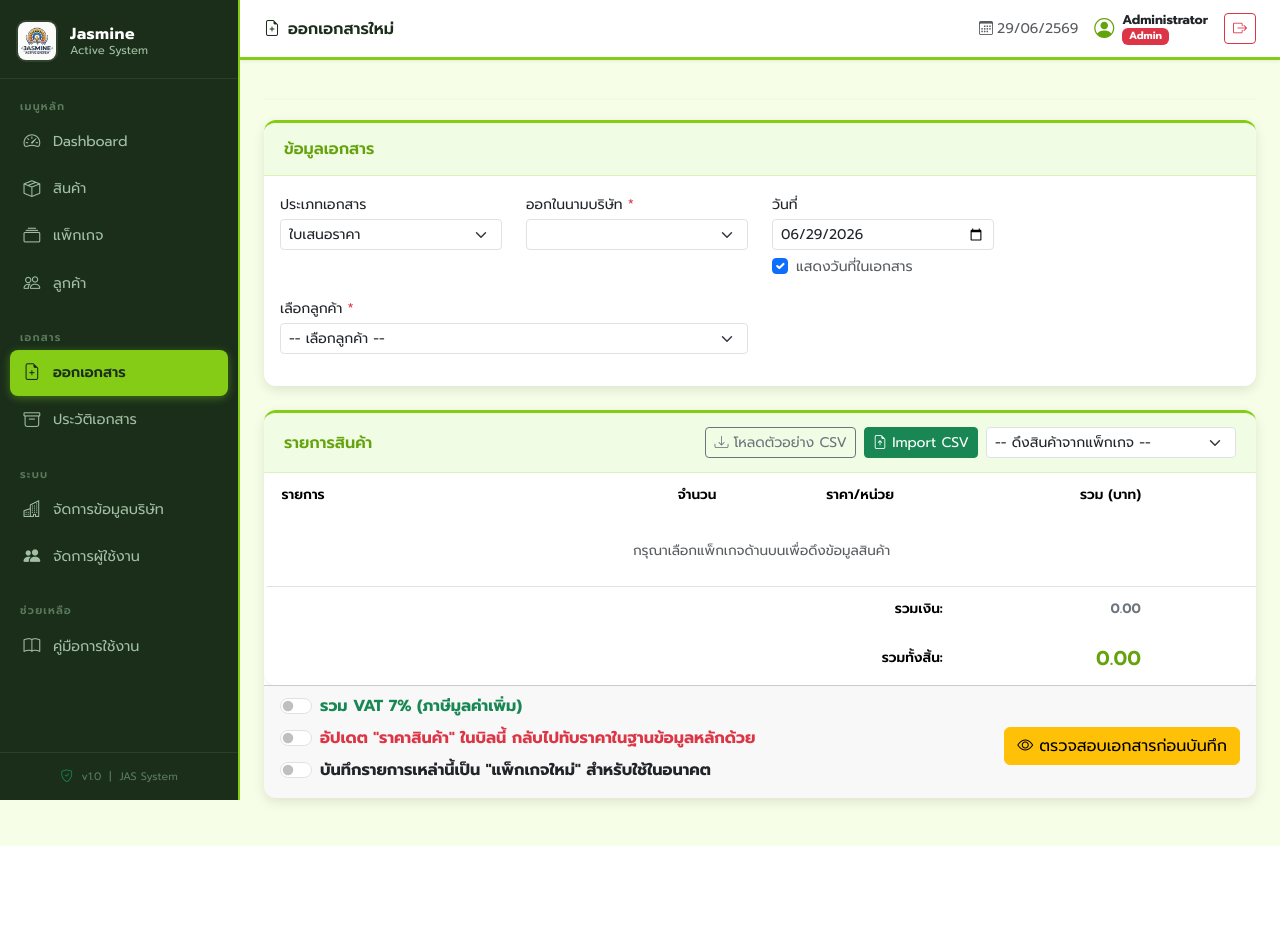
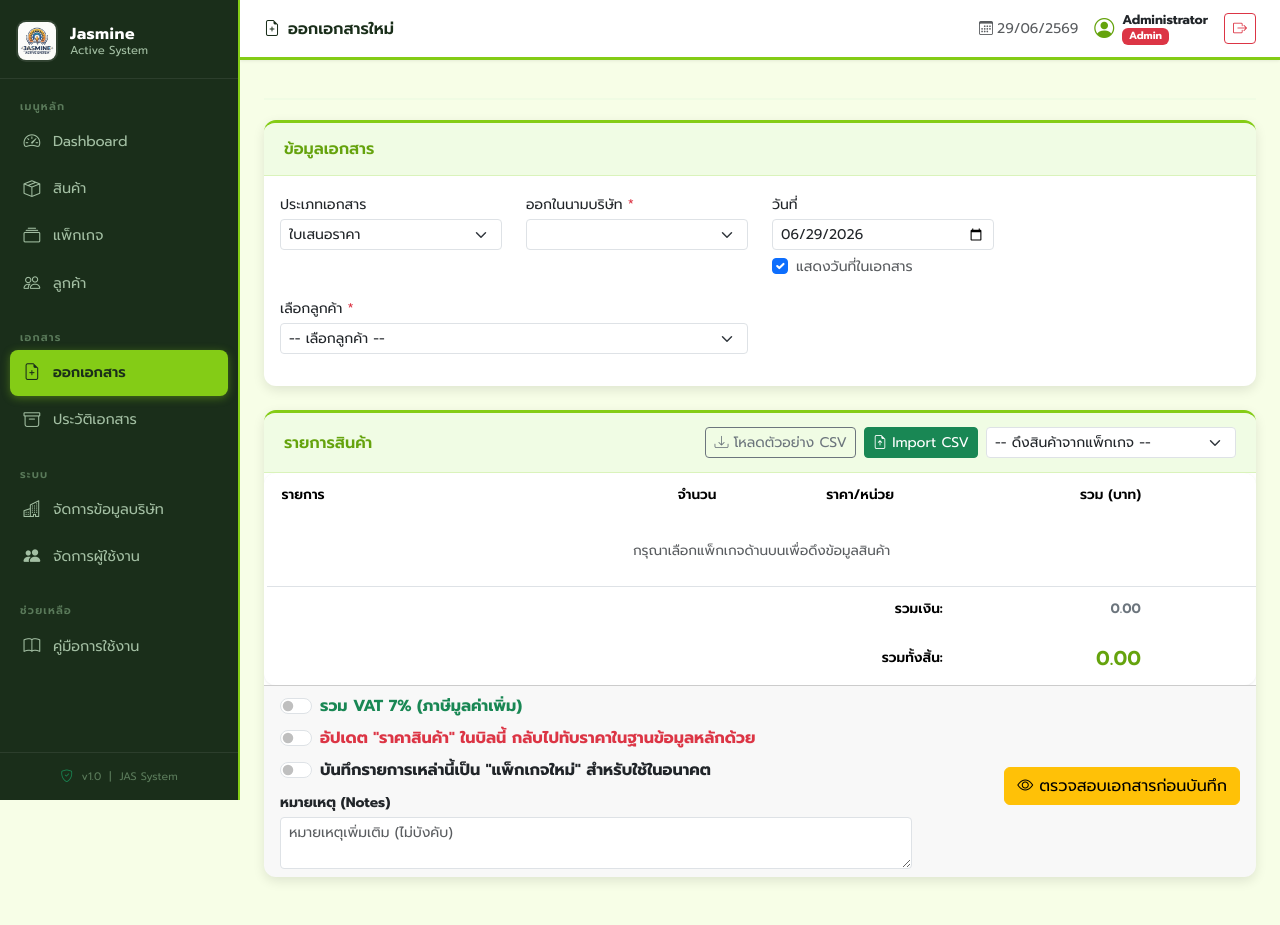
Before and after one commit to MontienNgamkaew/jassystem, a PHP site: page /create_document.php in a window 1280 px wide. Before the commit the page ends 846 px from the top, so only its background shows below. Run offline with PHP 8.4, Linux system fonts and the light colour scheme; a user stored in the database is signed in; data that the repository does not hold is empty; some libraries are stand-ins or nearby versions.

Commit message:
feat: add notes field to documents
- Add notes textarea in create/edit document forms
- Display notes in view_document.php and generate_pdf.php
- Add migration step for notes column in run_migration.php
- Add migrate_add_notes.sql helper script

Co-Authored-By: Claude Sonnet 4.6 <noreply@anthropic.com>

```diff
--- a/create_document.php
+++ b/create_document.php
@@ -62,6 +62,7 @@ if ($_SERVER['REQUEST_METHOD'] == 'POST' && isset($_POST['action']) && $_POST['a
     $show_date = isset($_POST['show_date']) ? 1 : 0;
     $grand_total = floatval($_POST['grand_total'] ?? 0);
     $include_vat = isset($_POST['include_vat']) ? 1 : 0;
+    $notes = trim($_POST['notes'] ?? '');
 
     $save_as_package = isset($_POST['save_as_package']) ? true : false;
     $update_master_price = isset($_POST['update_master_price']) ? true : false;
@@ -141,8 +142,8 @@ if ($_SERVER['REQUEST_METHOD'] == 'POST' && isset($_POST['action']) && $_POST['a
         }
 
         // 3. Insert Document
-        $stmt = $pdo->prepare("INSERT INTO documents (doc_no, type, date, customer_id, converted_from_id, company_id, total_amount, include_vat, show_date) VALUES (?, ?, ?, ?, ?, ?, ?, ?, ?)");
-        $stmt->execute([$doc_no, $type, $date, $customer_id, $converted_from_id ?: null, $company_id, $grand_total, $include_vat, $show_date]);
+        $stmt = $pdo->prepare("INSERT INTO documents (doc_no, type, date, customer_id, converted_from_id, company_id, total_amount, include_vat, show_date, notes) VALUES (?, ?, ?, ?, ?, ?, ?, ?, ?, ?)");
+        $stmt->execute([$doc_no, $type, $date, $customer_id, $converted_from_id ?: null, $company_id, $grand_total, $include_vat, $show_date, $notes ?: null]);
         $document_id = $pdo->lastInsertId();
 
         // 4. Insert Document Items
@@ -335,6 +336,10 @@ include_once 'includes/header.php';
                                 <div class="form-check form-switch mb-2">
                                     <input class="form-check-input" type="checkbox" id="saveAsPackage" name="save_as_package" onchange="togglePackageForm()">
                                     <label class="form-check-label fw-bold" for="saveAsPackage">บันทึกรายการเหล่านี้เป็น "แพ็กเกจใหม่" สำหรับใช้ในอนาคต</label>
+                                </div>
+                                <div class="mt-2">
+                                    <label class="form-label small mb-1 fw-bold">หมายเหตุ (Notes)</label>
+                                    <textarea class="form-control form-control-sm" name="notes" id="docNotes" rows="2" placeholder="หมายเหตุเพิ่มเติม (ไม่บังคับ)"></textarea>
                                 </div>
                                 <div id="newPackageForm" style="display: none;" class="p-3 bg-light border rounded">
                                     <div class="row">
--- /dev/null
+++ b/migrate_add_notes.sql
@@ -0,0 +1 @@
+ALTER TABLE documents ADD COLUMN IF NOT EXISTS notes TEXT DEFAULT NULL;
```
Also changed, not shown: edit_document.php (+7 -2 lines), generate_pdf.php (+8 -1 lines), run_migration.php (+9 -0 lines), view_document.php (+8 -0 lines).
